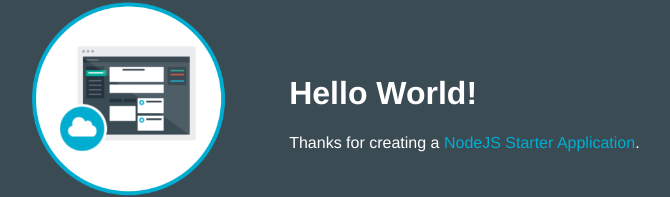
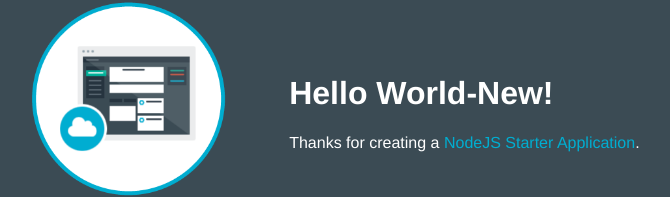
Before and after one commit to Div123/SDK123-1481628677478, a website: page public/index.html in a window 1280 px wide. Shown: the part 157-354 px from the top of the page, without its empty margins (253-923 px from the left). Drawn offline with Linux system fonts and the light colour scheme.

Commit message:
entered new pa

```diff
--- a/public/index.html
+++ b/public/index.html
@@ -16,7 +16,7 @@
           <img class = "newappIcon" src="images/newapp-icon.png">
         </td>
         <td>
-          <h1 id="message">Hello World!</h1>
+          <h1 id="message">Hello World-New!</h1>
           <p class='description'></p> Thanks for creating a <span class = "blue">NodeJS Starter Application</span>.
         </td>
       </tr>
```
Also changed, not shown: 1 other file.
